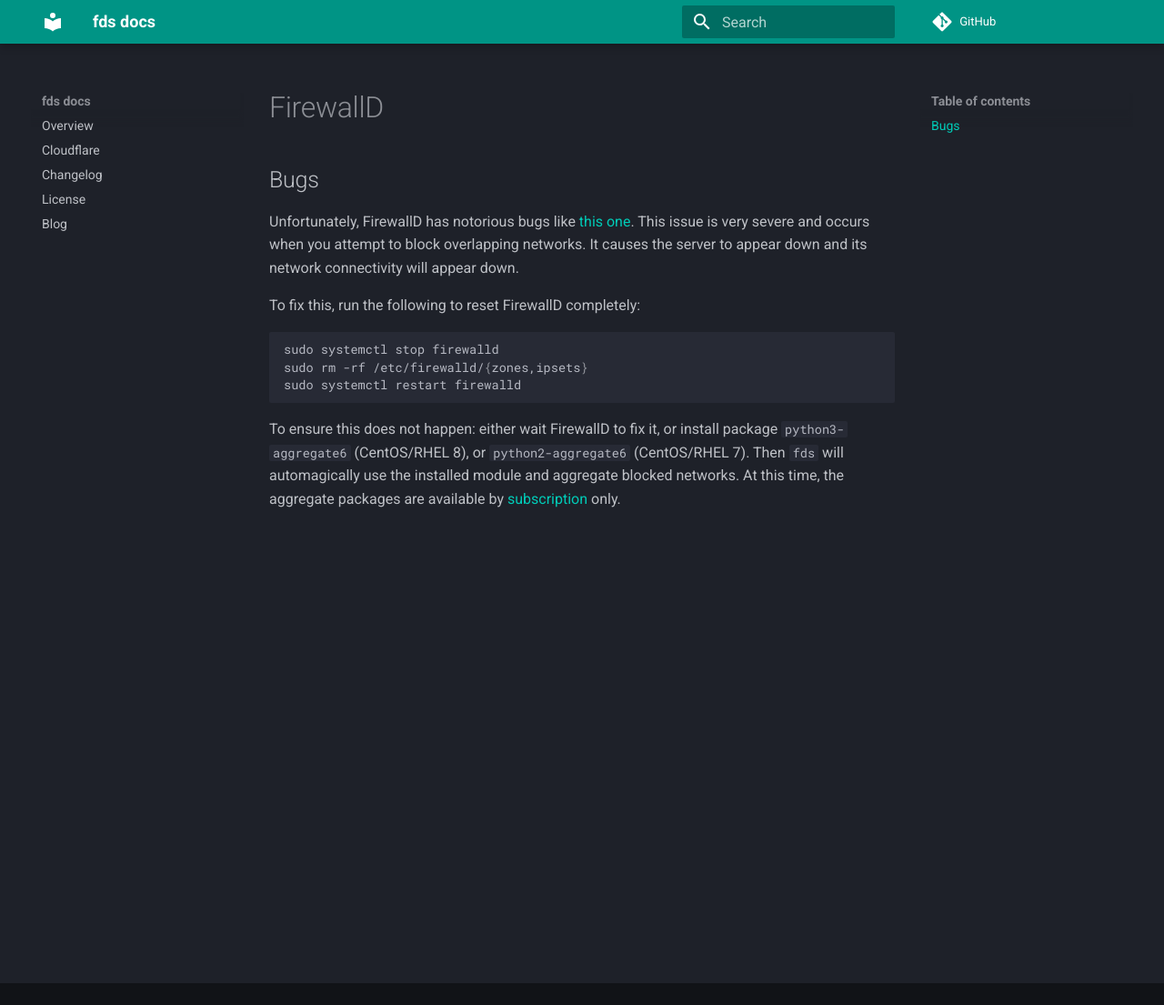
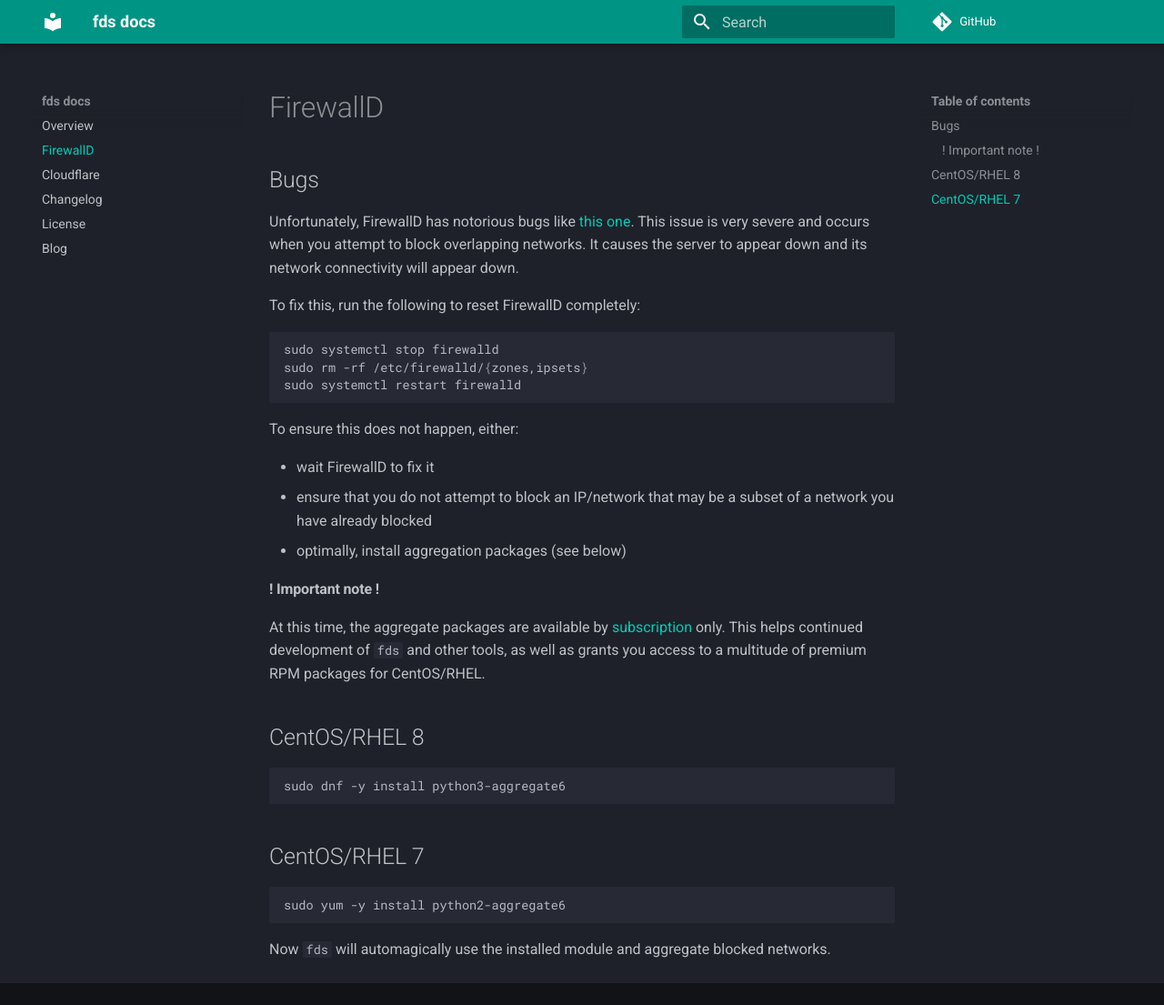
Before and after one commit to dvershinin/fds, an MkDocs documentation site: the page built from docs/firewalld.md, in a window 1280 px wide and 1105 px high. Shown: the whole window at 91% size. Built offline with MkDocs 1.6.1 and Material for MkDocs 9.7.7, drawn with Linux system fonts in a browser that asks for light colours; comment, search, counter and statistics services are not loaded.

Commit message:
more docs

````diff
--- a/docs/firewalld.md
+++ b/docs/firewalld.md
@@ -14,6 +14,28 @@
 sudo systemctl restart firewalld
 ```
 
-To ensure this does not happen: either wait FirewallD to fix it, or install package `python3-aggregate6` (CentOS/RHEL 8),
-or `python2-aggregate6` (CentOS/RHEL 7). Then `fds` will automagically use the installed module and aggregate
-blocked networks. At this time, the aggregate packages are available by [subscription](https://www.getpagespeed.com/repo-subscribe) only.
+To ensure this does not happen, either:
+
+* wait FirewallD to fix it
+* ensure that you do not attempt to block an IP/network that may be a subset of a network you have already blocked
+* optimally, install aggregation packages (see below)
+
+#### ! Important note !
+
+At this time, the aggregate packages are available by [subscription](https://www.getpagespeed.com/repo-subscribe) only.
+This helps continued development of `fds` and other tools, as well as grants you access to a multitude of premium RPM
+packages for CentOS/RHEL.
+
+## CentOS/RHEL 8
+
+```bash
+sudo dnf -y install python3-aggregate6
+```
+
+## CentOS/RHEL 7
+
+```bash
+sudo yum -y install python2-aggregate6
+```
+
+Now `fds` will automagically use the installed module and aggregate blocked networks.
--- a/mkdocs.yml
+++ b/mkdocs.yml
@@ -24,6 +24,7 @@
         - fds
 nav:
   - Overview: index.md
+  - FirewallD: firewalld.md
   - Cloudflare: cloudflare.md
   - Changelog: changelog.md
   - License: license.md
````
Also changed, not shown: README.md (+1 -1 lines).
